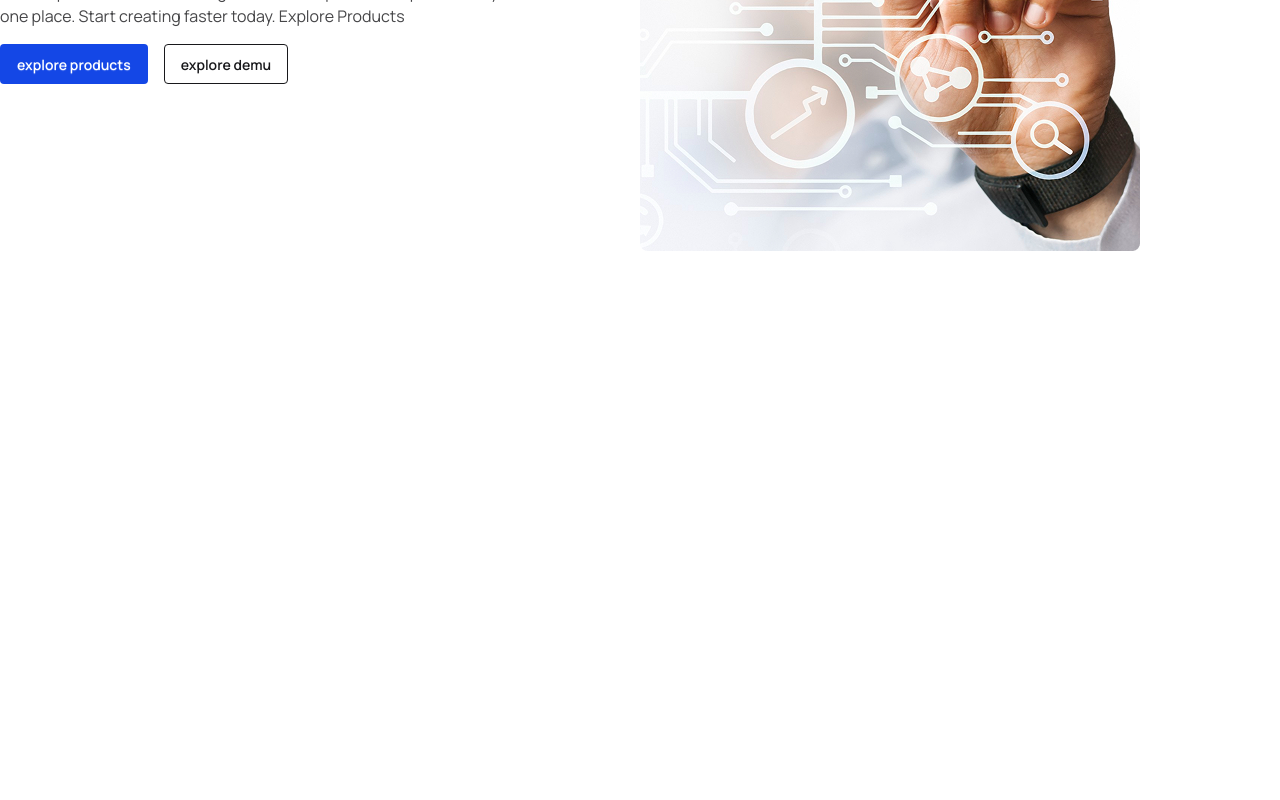
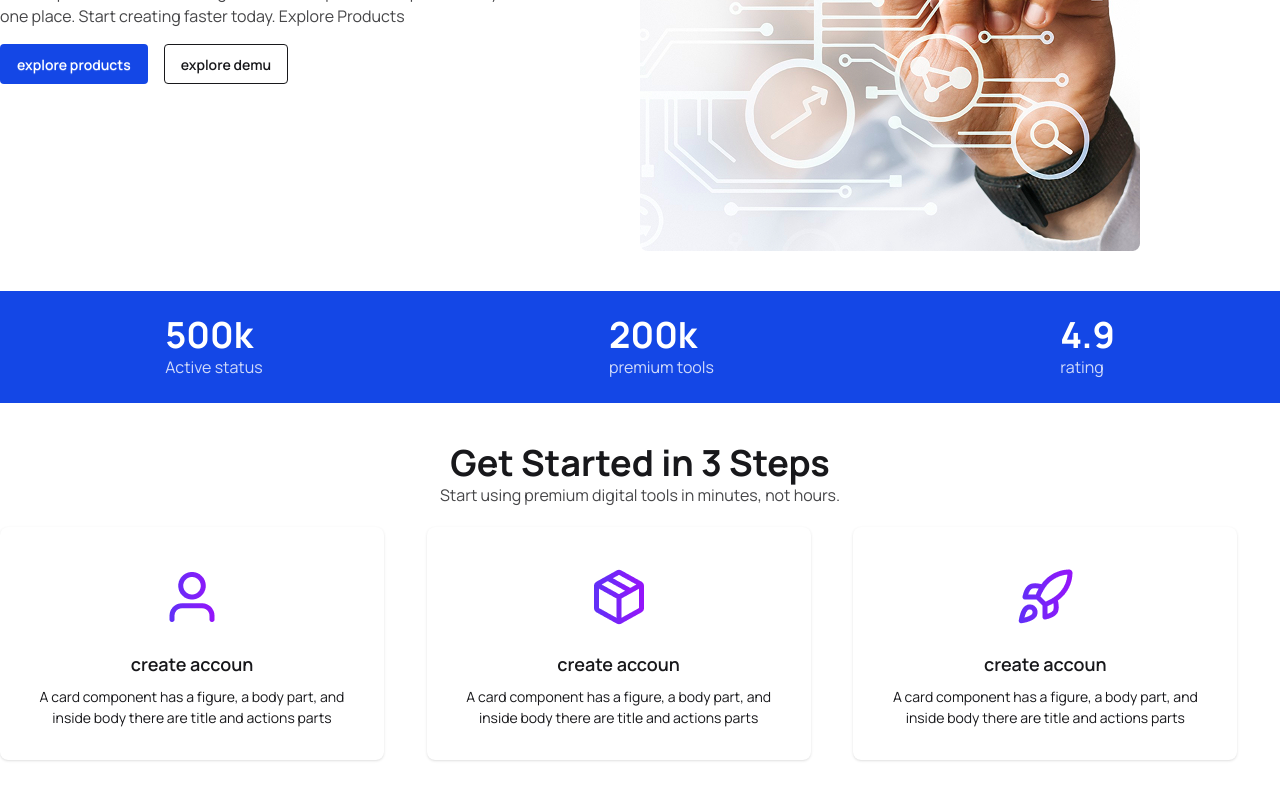
Before and after one commit to mdmahedi-Tech/B-13-A6-React-01, a React (Vite) app: page / in a window 1280 px wide. Shown: the part 444-1244 px from the top of the page. Before the commit the page ends 800 px from the top, so only its background shows below. Built offline with nearby package versions, Linux system fonts and the light colour scheme.

Commit message:
rating and get step section is design as figma

```diff
--- a/src/Components/Home/Banner.jsx
+++ b/src/Components/Home/Banner.jsx
@@ -1,8 +1,12 @@
 import React from 'react';
 import image from '../../assets/banner.png'
+import user from '../../assets/user.png'
+import pecakge from '../../assets/package.png'
+import rocket from '../../assets/rocket.png'
 
 const Banner = () => {
     return (
+        <>
         <div className='container mx-auto grid md:grid-cols-2 items-center py-10'>
             <div className='descriptin space-y-4'>
             <p>New: AI-Powered Tools Available</p>
@@ -21,6 +25,87 @@ const Banner = () => {
                 <img src={image} alt="" />
             </div>
         </div>
+        <div className=' bg-blue-700 text-white container mx-auto flex items-center
+        justify-around gap-4 py-6'>
+            <div className=''>
+              <p className='text-4xl font-bold'>500k</p>
+              <p className='opacity-80'>Active status</p>
+            </div>
+            <div className=''>
+              <p className='text-4xl font-bold'>200k</p>
+              <p className='opacity-80'>premium tools</p>
+            </div>
+            <div className=''>
+              <p className='text-4xl font-bold'>4.9</p>
+              <p className='opacity-80'>rating</p>
+            </div>
+        </div>
+        {/* section get started */}
+        <div className='py-10'>
+            <div className='header text-center mb-5'>
+                <h1 className='text-4xl font-bold'>Get Started in 3 Steps</h1>
+                <p className='opacity-80'>Start using premium digital tools in minutes, not hours.</p>
+            </div>
+            <div className='cardcontainer grid grid-cols-3'>
+                <div>
+                    <div className="card bg-base-100 w-96 shadow-sm">
+                    <figure className="px-10 pt-10">
+                        <img
+                        src={user}
+                        alt="Shoes"
+                        className="rounded-xl" />
+                    </figure>
+                    <div className="card-body items-center text-center">
+                        <h2 className="card-title font-semibold">create accoun</h2>
+                        <p>A card component has a figure, a body part, and inside body there are title and actions parts</p>
+                        <div className="card-actions">
+
+                        </div>
+                    </div>
+                    </div>
+                </div>
+                <div>
+                    <div className="card bg-base-100 w-96 shadow-sm">
+                    <figure className="px-10 pt-10">
+                        <img
+                        src={pecakge}
+                        alt="Shoes"
+                        className="rounded-xl" />
+                    </figure>
+                    <div className="card-body items-center text-center">
+                        <h2 className="card-title">create accoun</h2>
+                        <p>A card component has a figure, a body part, and inside body there are title and actions parts</p>
+                        <div className="card-actions">
+
+                        </div>
+                    </div>
+                    </div>
+                </div>
+                <div>
+                    <div className="card bg-base-100 w-96 shadow-sm">
+                    <figure className="px-10 pt-10">
+                        <img
+                        src={rocket}
+                        alt="Shoes"
+                        className="rounded-xl" />
+                    </figure>
+                    <div className="card-body items-center text-center">
+                        <h2 className="card-title">create accoun</h2>
+                        <p>A card component has a figure, a body part, and inside body there are title and actions parts</p>
+                        <div className="card-actions">
+
+                        </div>
+                    </div>
+                    </div>
+                </div>
+            </div>
+        </div>
+        {/* transparen section */}
+        <div>
+
+        </div>
+        </>
+
     );
 };
 
```
